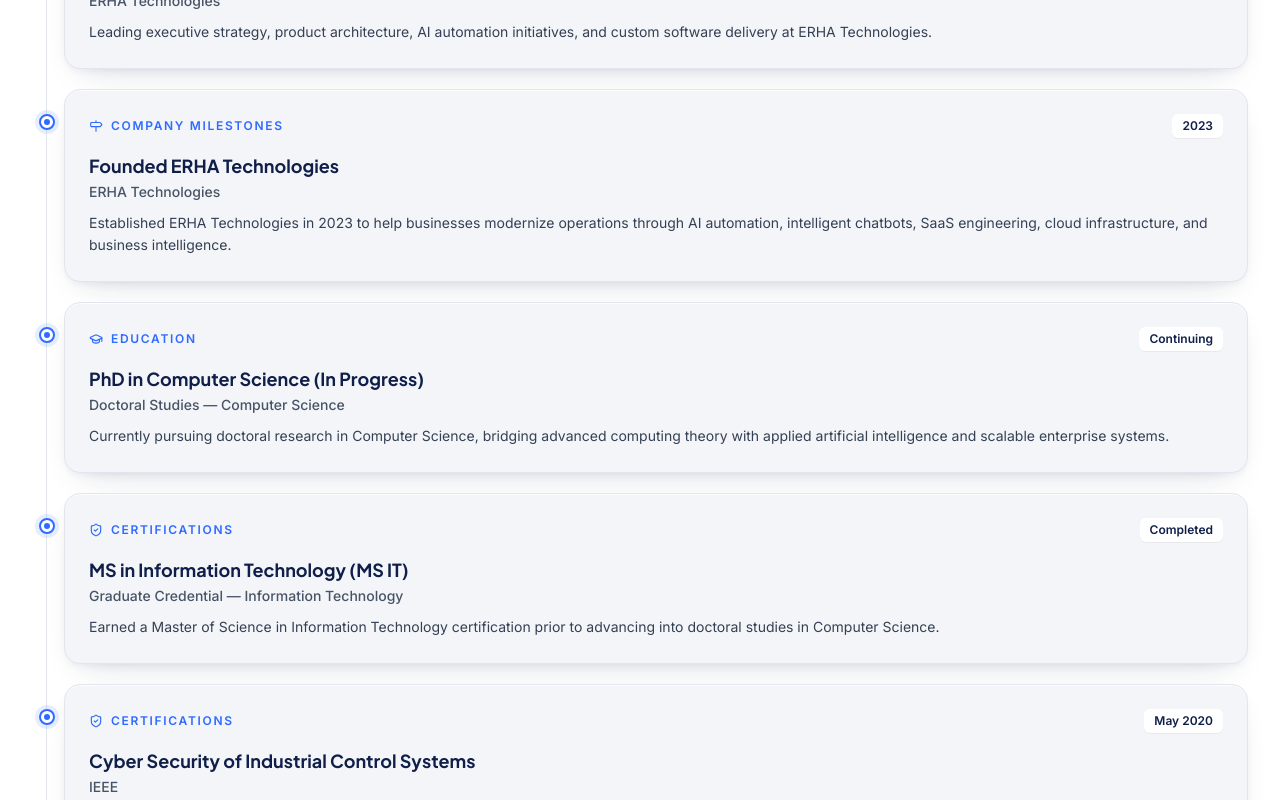
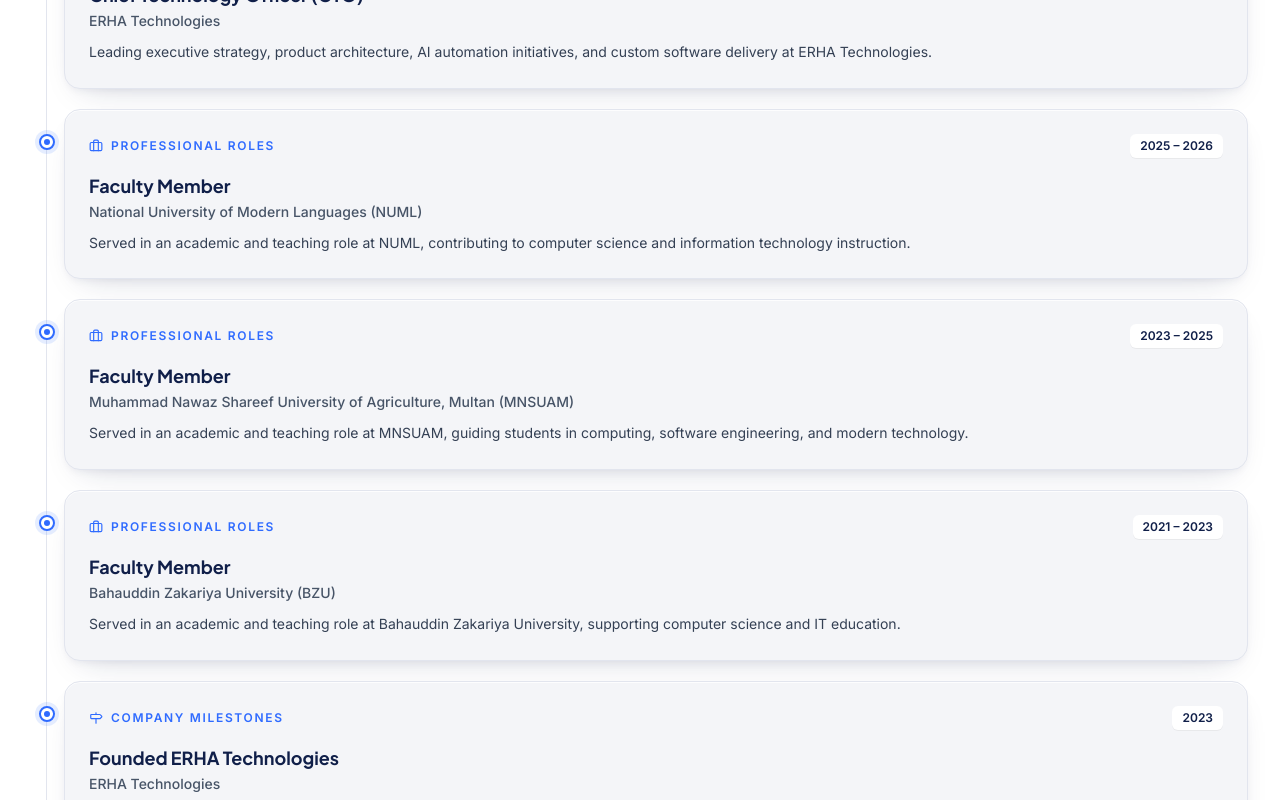
Before and after one commit to muhammadhasanali047-gif/portfolio-, a Next.js app: page /about in a window 1280 px wide. Shown: the part 1320-2120 px from the top of the page. Built offline with nearby package versions, Linux system fonts and the light colour scheme; no server answers.

Commit message:
Update education years and add BZU, MNSUAM, NUML roles

```diff
--- a/src/data/portfolio.ts
+++ b/src/data/portfolio.ts
@@ -151,7 +151,7 @@ export const ABOUT_SECTION = {
     },
     {
       label: "Academic Background",
-      value: "PhD in Computer Science (In Progress) · MS IT",
+      value: "PhD in Computer Science (2024–2028, Continuing) · MS IT (2018–2020)",
       isPlaceholder: false,
     },
   ],
@@ -563,6 +563,36 @@ export const TIMELINE_ENTRIES: TimelineEntry[] = [
     isVerified: true,
   },
   {
+    id: "role-numl",
+    category: "Professional Roles",
+    title: "Faculty Member",
+    organization: "National University of Modern Languages (NUML)",
+    period: "2025 – 2026",
+    description:
+      "Served in an academic and teaching role at NUML, contributing to computer science and information technology instruction.",
+    isVerified: true,
+  },
+  {
+    id: "role-mnsuam",
+    category: "Professional Roles",
+    title: "Faculty Member",
+    organization: "Muhammad Nawaz Shareef University of Agriculture, Multan (MNSUAM)",
+    period: "2023 – 2025",
+    description:
+      "Served in an academic and teaching role at MNSUAM, guiding students in computing, software engineering, and modern technology.",
+    isVerified: true,
+  },
+  {
+    id: "role-bzu",
+    category: "Professional Roles",
+    title: "Faculty Member",
+    organization: "Bahauddin Zakariya University (BZU)",
+    period: "2021 – 2023",
+    description:
+      "Served in an academic and teaching role at Bahauddin Zakariya University, supporting computer science and IT education.",
+    isVerified: true,
+  },
+  {
     id: "milestone-erha-2023",
     category: "Company Milestones",
     title: "Founded ERHA Technologies",
@@ -575,21 +605,21 @@ export const TIMELINE_ENTRIES: TimelineEntry[] = [
   {
     id: "education-phd-cs",
     category: "Education",
-    title: "PhD in Computer Science (In Progress)",
+    title: "PhD in Computer Science (Continuing)",
     organization: "Doctoral Studies — Computer Science",
-    period: "Continuing",
+    period: "2024 – 2028",
     description:
-      "Currently pursuing doctoral research in Computer Science, bridging advanced computing theory with applied artificial intelligence and scalable enterprise systems.",
+      "Currently pursuing doctoral research in Computer Science (2024–2028), bridging advanced computing theory with applied artificial intelligence and scalable enterprise systems.",
     isVerified: true,
   },
   {
-    id: "certification-ms-it",
-    category: "Certifications",
+    id: "education-ms-it",
+    category: "Education",
     title: "MS in Information Technology (MS IT)",
-    organization: "Graduate Credential — Information Technology",
-    period: "Completed",
+    organization: "Graduate Degree — Information Technology",
+    period: "2018 – 2020",
     description:
-      "Earned a Master of Science in Information Technology certification prior to advancing into doctoral studies in Computer Science.",
+      "Completed Master of Science in Information Technology (2018–2020) prior to advancing into doctoral studies in Computer Science.",
     isVerified: true,
   },
   {
```
